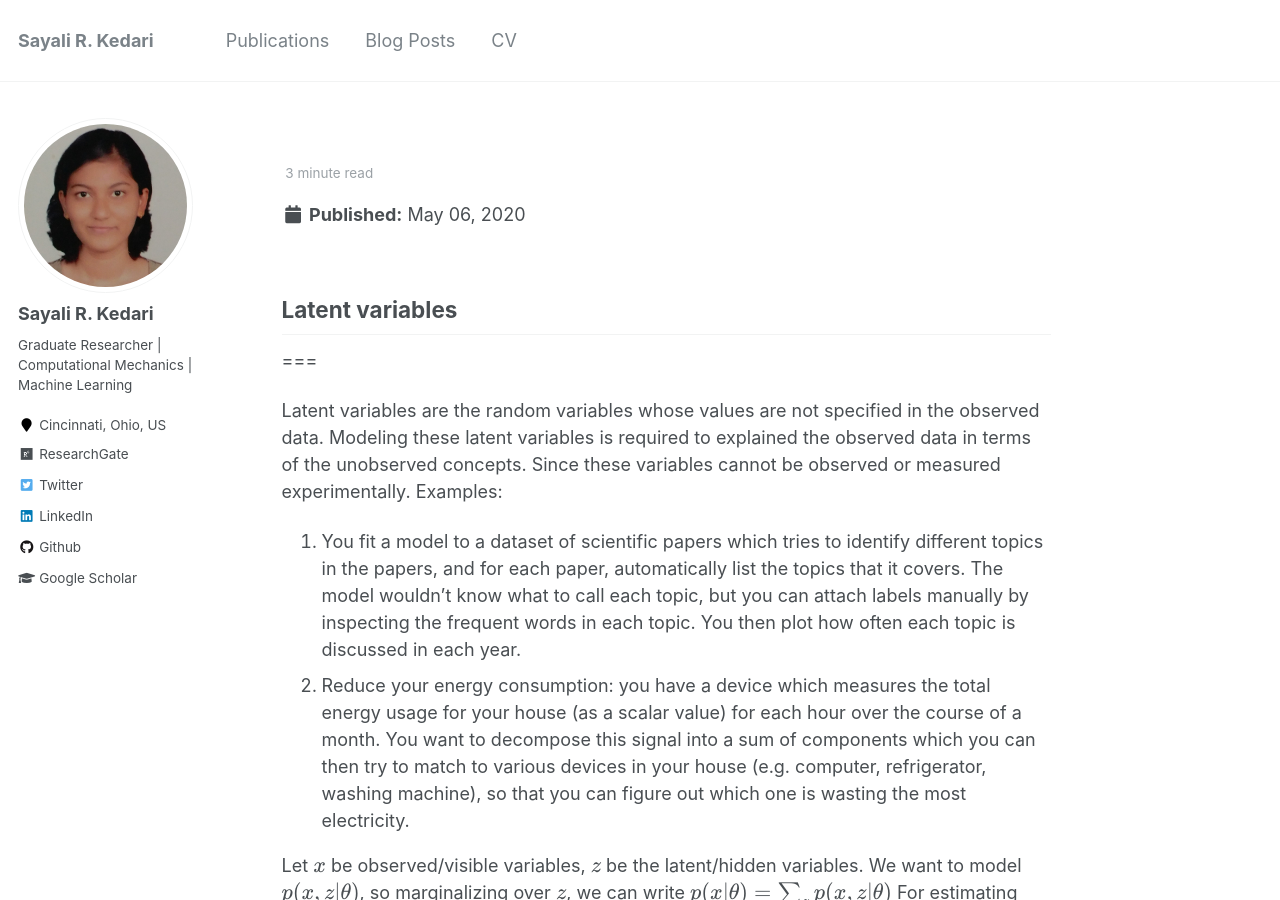
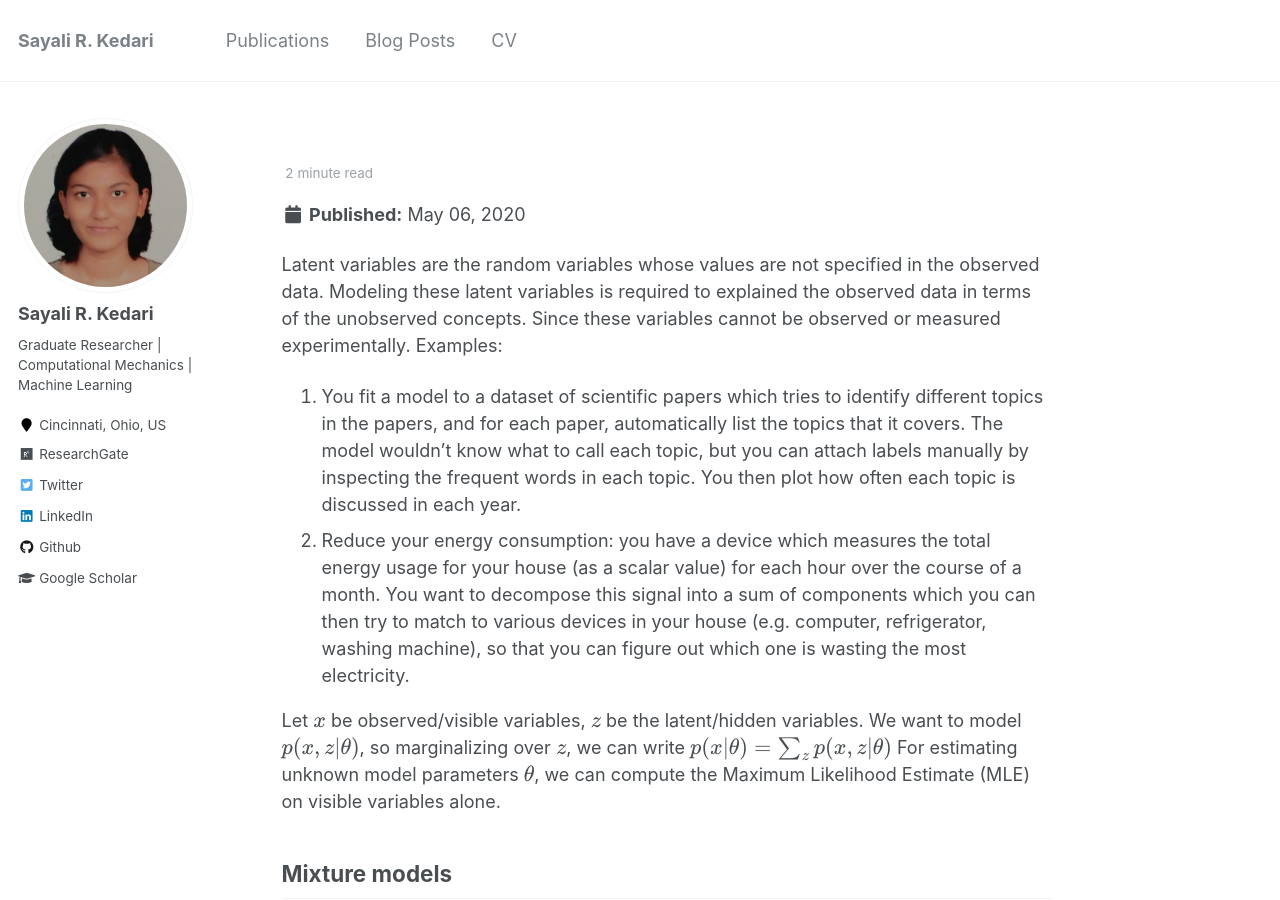
Before and after one commit to sayalirked/sayalirked.github.io, a Jekyll site: the page built from _posts/2020-05-04-modeling-latent-var-mixmodels.md, in a window 1280 px wide and 900 px high. Built offline with Jekyll 4.4.1, drawn with Linux system fonts in a browser that asks for light colours; formulas are drawn with MathJax 3; comment, search, counter and statistics services are not loaded.

Commit message:
Update 2020-05-04-modeling-latent-var-mixmodels.md

```diff
--- a/_posts/2020-05-04-modeling-latent-var-mixmodels.md
+++ b/_posts/2020-05-04-modeling-latent-var-mixmodels.md
@@ -10,9 +10,6 @@ tags:
   - Probability
   - Data Science
 ---
-
-## Latent variables
-===
 
 Latent variables are the random variables whose values are not specified in the observed data.
 Modeling these latent variables is required to explained the observed data in terms of the unobserved concepts. Since these variables cannot be observed or measured experimentally.
```
